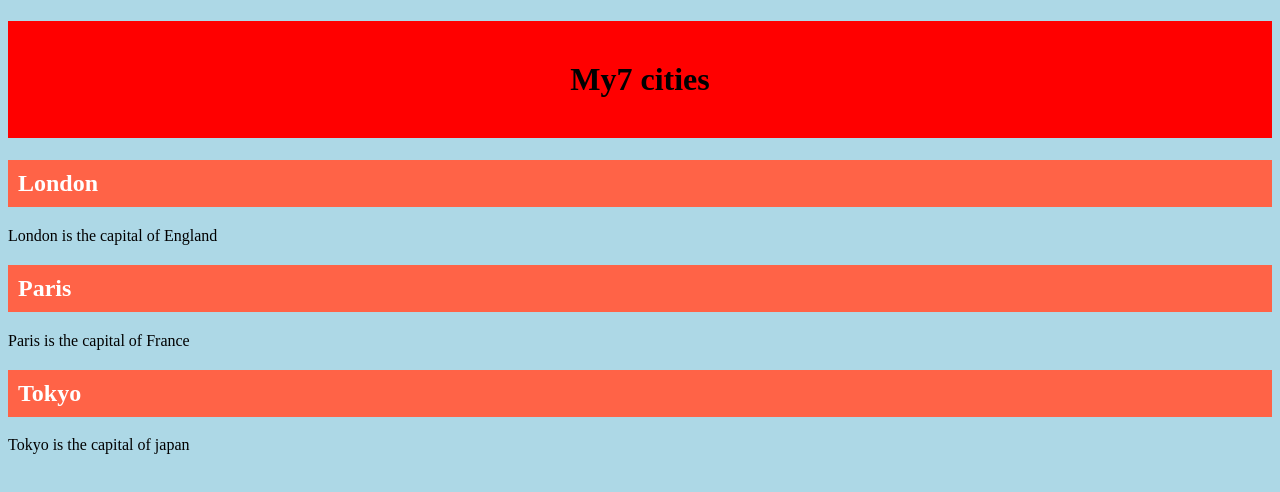
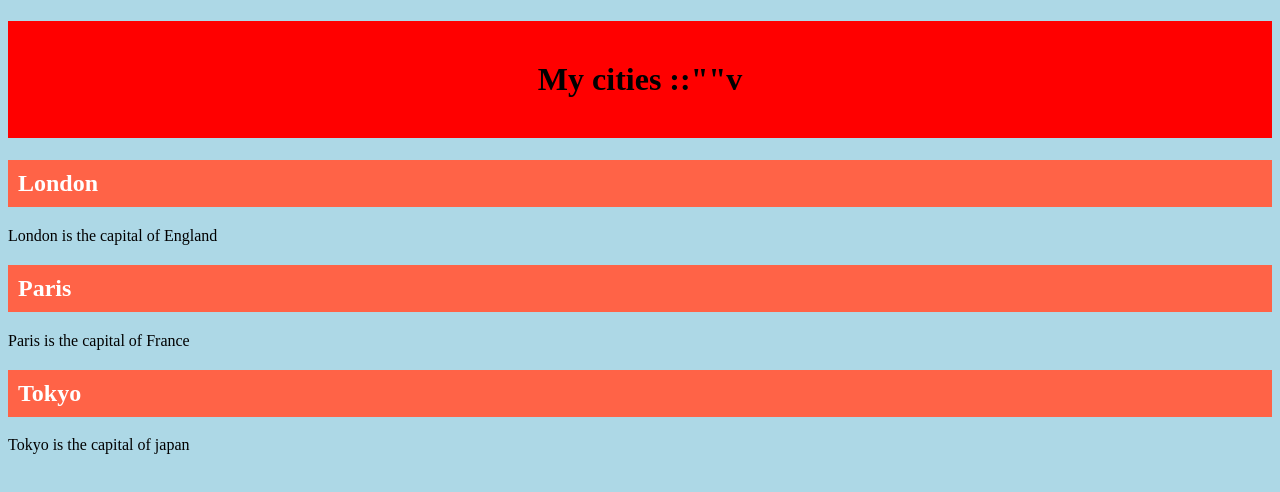
Before and after one commit to marck0820001/PruebaGit, a plain HTML site: page index.html in a window 1280 px wide. Drawn offline with Linux system fonts and the light colour scheme.

Commit message:
Cambio de titulo

```diff
--- a/index.html
+++ b/index.html
@@ -8,7 +8,7 @@
     <title>Document</title>
 </head>
 <body>
-    <h1 id="myHeader">My7 cities</h1>
+    <h1 id="myHeader">My cities ::""v </h1>
     <h2 class="city">London</h2>
     <p>London is the capital of England</p>
     <h2 class="city">Paris</h2>
```
